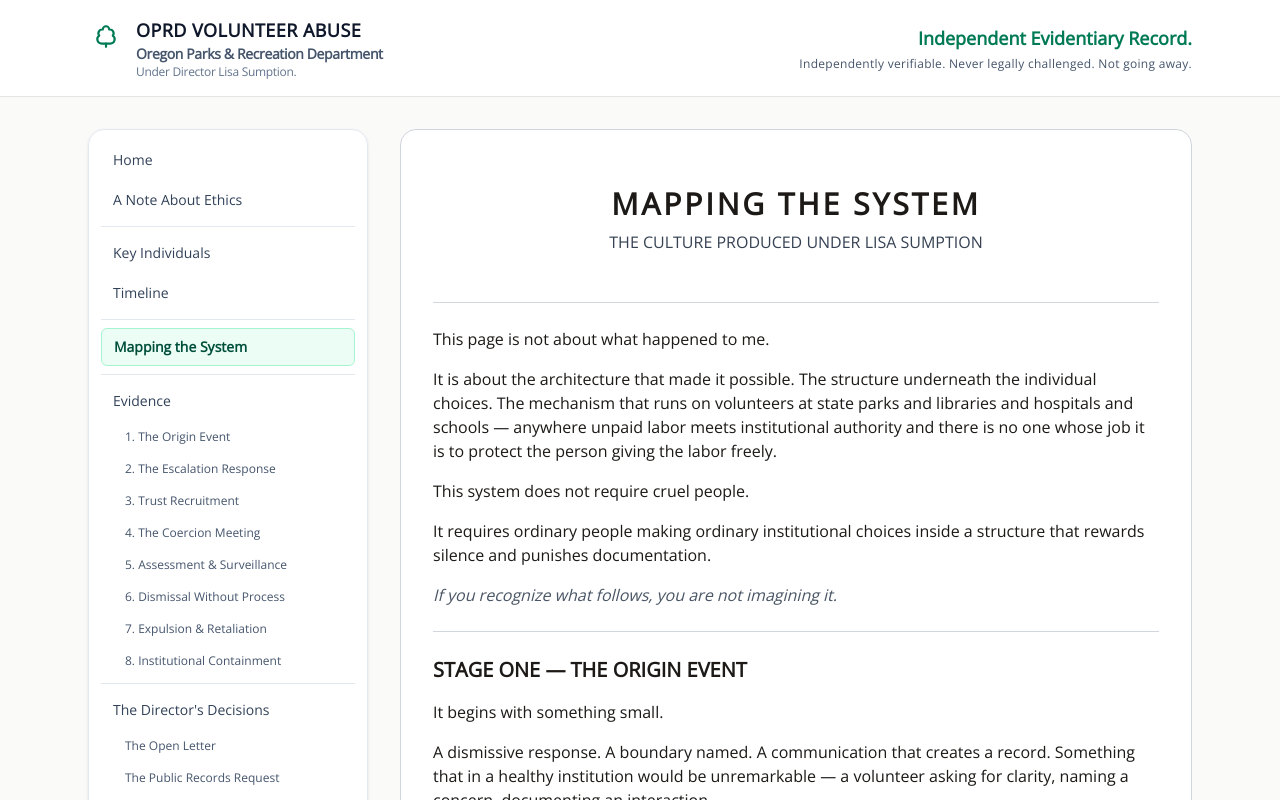
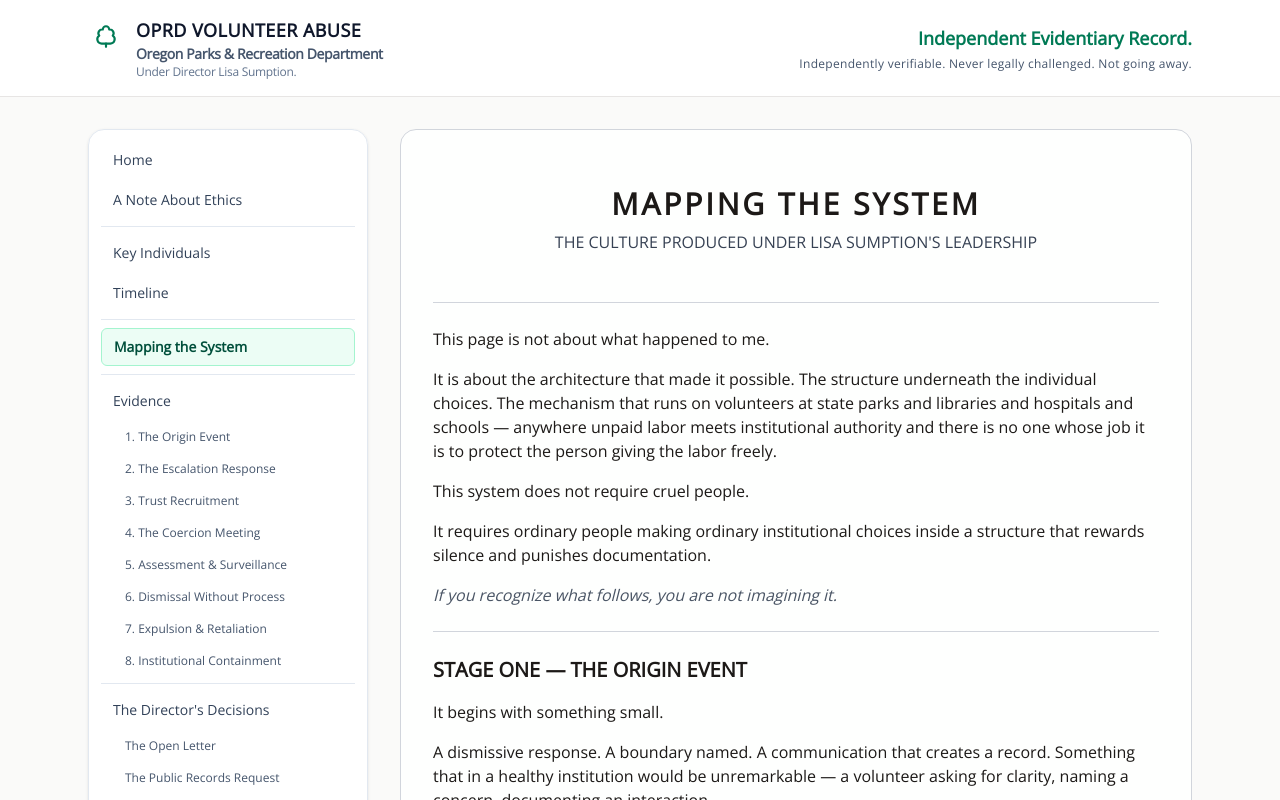
Before and after one commit to rswfire/rswfire.oprd, a Next.js app: page /system-map in a window 1280 px wide. Shown: the top 800 px of the page. Built offline with nearby package versions, Linux system fonts and the light colour scheme.

Commit message:
Updated System-Map.tsx

```diff
--- a/app/(archive)/system-map/page.tsx
+++ b/app/(archive)/system-map/page.tsx
@@ -12,7 +12,7 @@ export default function SystemMapPage() {
     return (
         <SectionPage
             title="MAPPING THE SYSTEM"
-            subtitle="THE CULTURE PRODUCED UNDER LISA SUMPTION"
+            subtitle="THE CULTURE PRODUCED UNDER LISA SUMPTION'S LEADERSHIP"
         >
 
             <div className="mt-4">
```
